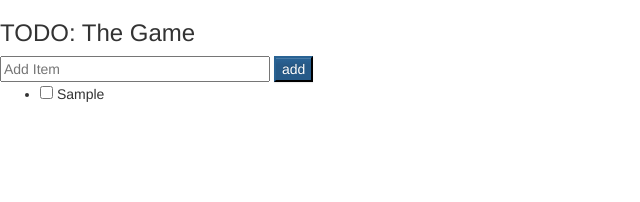
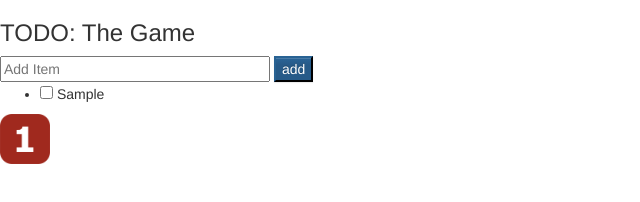
Before and after one commit to codemumbler/todo-the-game, a website: page index.html in a window 1280 px wide. Both pictures are taken after typing "Sample" into the empty fields and a click on the input "add". Shown: the whole page, without its empty margins (0-640 px from the left). Drawn offline with nearby package versions, Linux system fonts and the light colour scheme.

Commit message:
displaying first achievement

```diff
--- a/index.html
+++ b/index.html
@@ -32,6 +32,11 @@
 					<span class="done-{{todo.done}}">{{todo.text}}</span>
 				</li>
 			</ul>
+			<ul class="list-inline" ng-cloak>
+				<li ng-repeat="achievement in todoList.achievementsUnlocked">
+					<img src="{{achievement.img}}" style="height:50px;width:50px;" />
+				</li>
+			</ul>
 		</div>
 
 		<script src="js/lib/angular.min.js"></script>
```
Also changed, not shown: 1.png (added).
